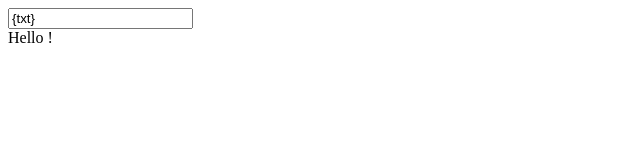
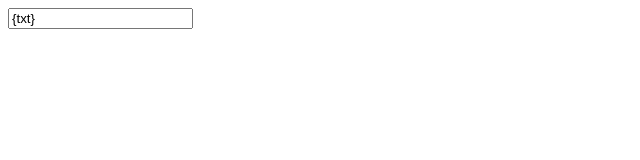
Before and after one commit to acciojob/personal-greeting-Hafizzargar, a React app: page / in a window 1280 px wide. Shown: the top 160 px of the page, without its empty margins (0-640 px from the left). Built offline with nearby package versions, Linux system fonts and the light colour scheme.

Commit message:
Update1 App.js

```diff
--- a/src/components/App.js
+++ b/src/components/App.js
@@ -13,9 +13,8 @@ const App = () => {
         {/* Do not remove the main div */}
 
         <input type="text" placeholder="Enter your name:" value="{txt}" onchange="enter"/>
-        <div>Hello {txt}!
-        </div>
 
+        {name && <h1>Hello {name}!</h1>}
 
 
 
```
